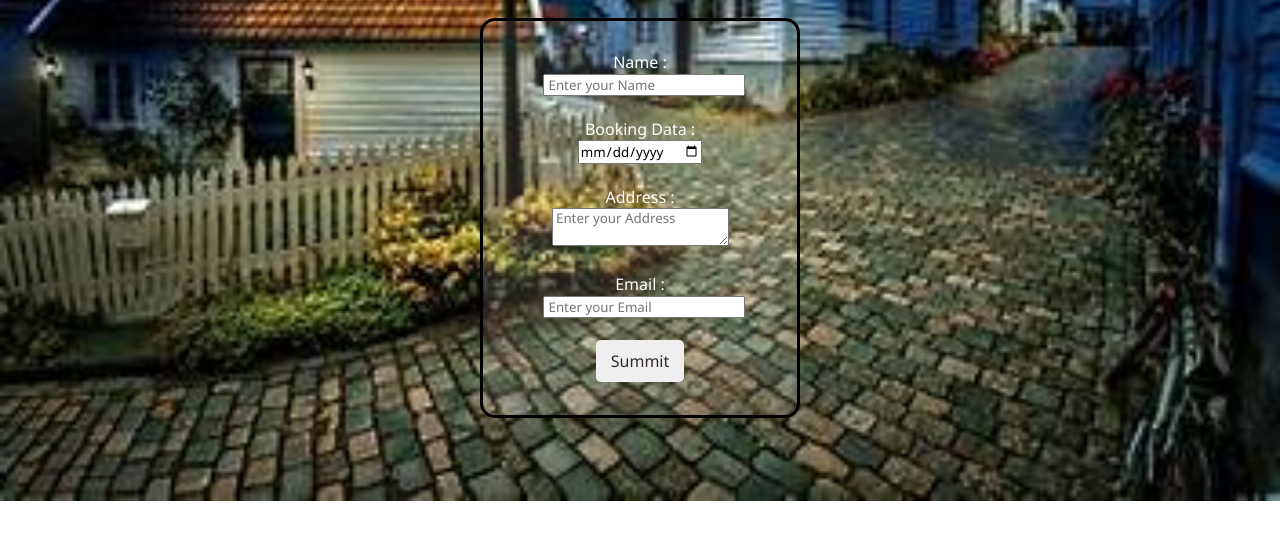
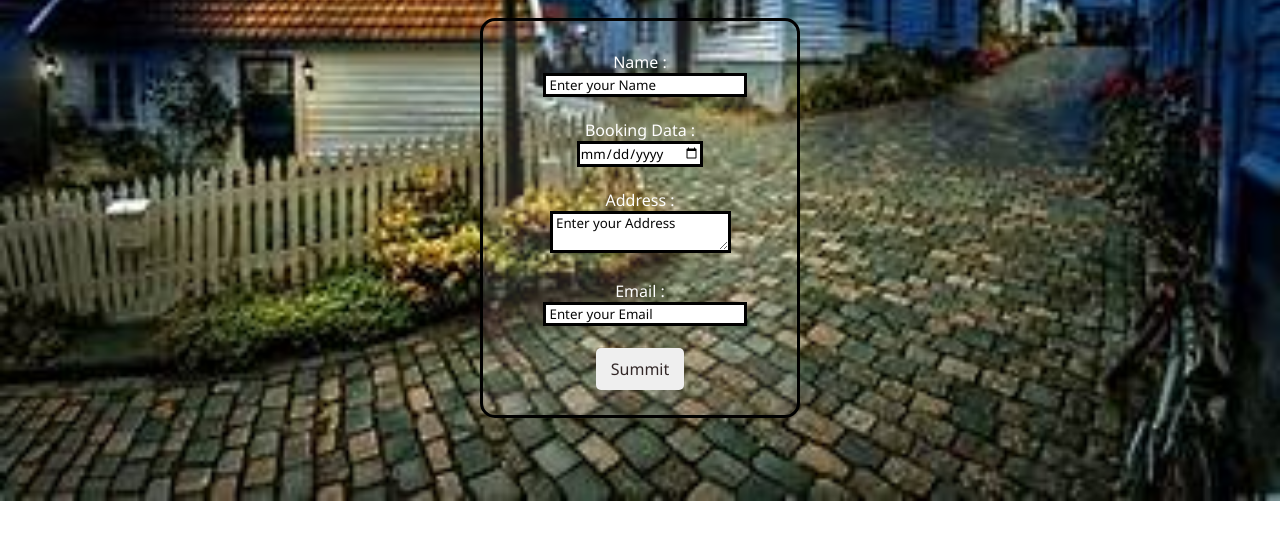
Before and after one commit to mandloin058-afk/Photography-Gallery-Website, a plain HTML site: page form.html in a window 1280 px wide. Shown: the part 224-764 px from the top of the page. Drawn offline with Linux system fonts and the light colour scheme.

Commit message:
Update form.html
add to .label-container  and   font size change

```diff
--- a/form.html
+++ b/form.html
@@ -25,6 +25,14 @@
              background-position: center;
 
         }
+        .label-container{
+            border: 3px solid ;
+
+        }
+        ::placeholder {
+            color: #090909;
+            opacity: 1;
+            }
 
         .container{
             background: rgba(255,255, 255,0.1);
@@ -55,6 +63,8 @@
             box-shadow: 0 4px 15px   rgb(12, 165, 231);
             color: rgba(1, 9, 17, 0.897);
             box-sizing: border-box;
+            font-size: 18px;
+
         }
 
         div  h1{
@@ -206,4 +216,5 @@
     </div>
 
 </body>
+
 </html>
```
